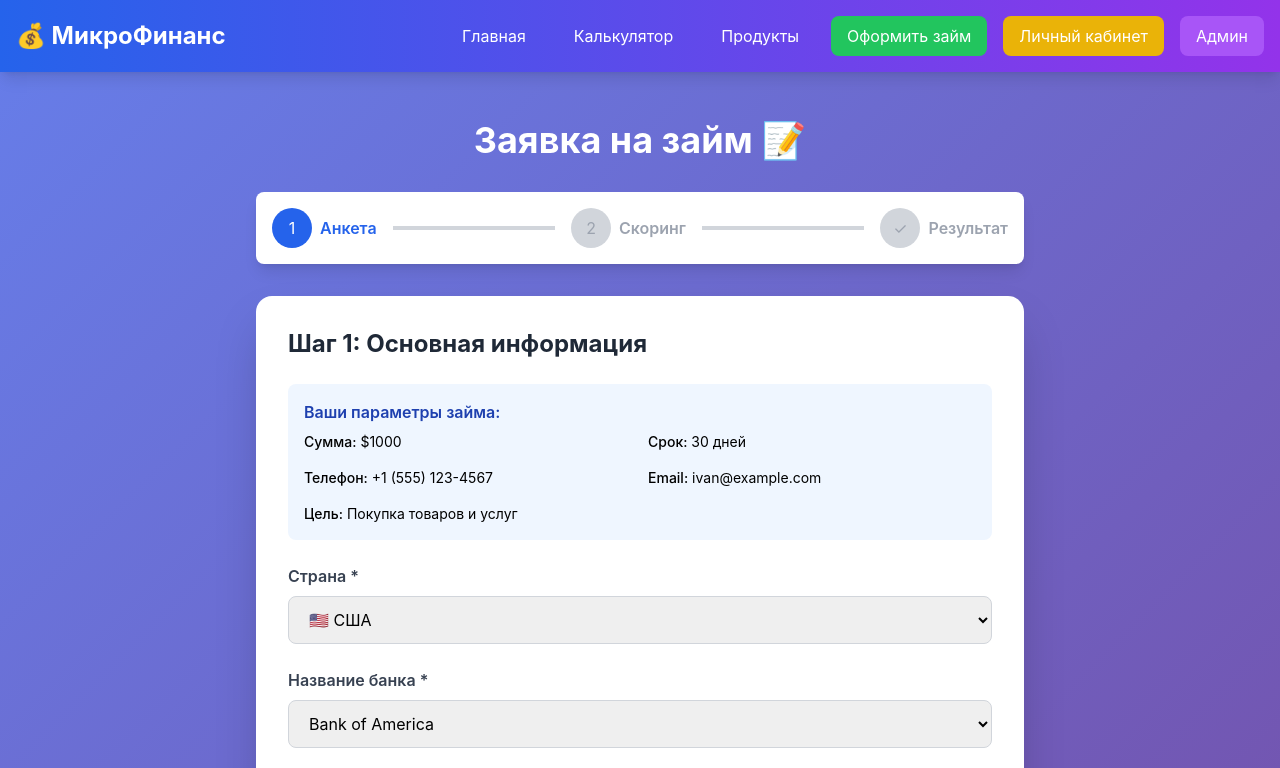
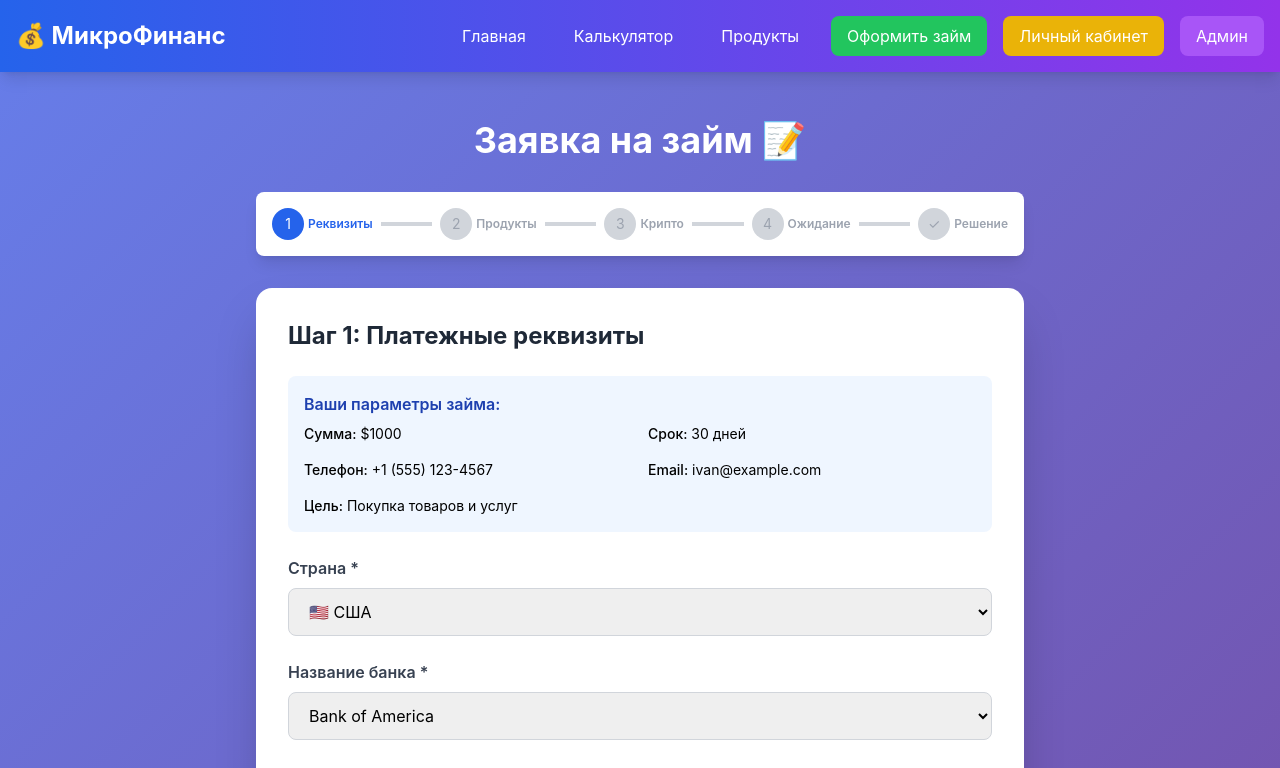
Before and after one commit to ioanngrigorev/microfinance-frontend, a React (Vite) app: page /application in a window 1280 px wide. Shown: the top 768 px of the page. Built offline with nearby package versions, Linux system fonts and the light colour scheme.

Commit message:
Reorder application flow: payment details → products → crypto wallet → waiting → final decision

```diff
--- a/src/pages/ApplicationPage.jsx
+++ b/src/pages/ApplicationPage.jsx
@@ -7,8 +7,9 @@ function ApplicationPage() {
 
   const [step, setStep] = useState(1)
   const [loading, setLoading] = useState(false)
-  const [decision, setDecision] = useState(null) // 'approved' or 'rejected'
   const [selectedProduct, setSelectedProduct] = useState(null)
+  const [cryptoWalletCreated, setCryptoWalletCreated] = useState(false)
+  const [finalDecision, setFinalDecision] = useState(null) // 'approved' or 'rejected'
 
   const [formData, setFormData] = useState({
     amount: location.state?.amount || 1000,
@@ -260,7 +261,7 @@ function ApplicationPage() {
     setLoading(true)
 
     try {
-      // Переходим к скорингу
+      // Переходим к выбору продуктов
         setStep(2)
     } catch (error) {
       setErrors({ submit: 'Ошибка при отправке заявки. Попробуйте позже.' })
@@ -269,31 +270,31 @@ function ApplicationPage() {
     }
   }
 
-  // Эффект для автоматического скоринга
+  const handleProductSelect = (product) => {
+    setSelectedProduct(product)
+    setStep(3) // Переход к созданию крипто-кошелька
+  }
+
+  const handleCryptoWalletCreated = () => {
+    setCryptoWalletCreated(true)
+    setStep(4) // Переход к ожиданию решения
+  }
+
+  // Эффект для автоматического принятия финального решения
   useEffect(() => {
-    if (step === 2) {
+    if (step === 4) {
     setLoading(true)
-      const scoringTimer = setTimeout(() => {
-        // Имитация решения: 70% одобрено, 30% отказано
+      const decisionTimer = setTimeout(() => {
+        // Имитация финального решения: 70% одобрено, 30% отказано
         const isApproved = Math.random() < 0.7
-        setDecision(isApproved ? 'approved' : 'rejected')
+        setFinalDecision(isApproved ? 'approved' : 'rejected')
       setLoading(false)
-        setStep(3) // Переход к шагу результата
-      }, 3000) // 3 секунды на "скоринг"
+        setStep(5) // Переход к финальному результату
+      }, 5000) // 5 секунд на "принятие решения"
 
-      return () => clearTimeout(scoringTimer)
+      return () => clearTimeout(decisionTimer)
     }
   }, [step])
-
-  const handleProductSelect = (product) => {
-    setSelectedProduct(product)
-    navigate('/crypto-account', {
-      state: {
-        product,
-        formData
-      }
-    })
-  }
 
   return (
     <div className="container mx-auto px-4 py-12">
@@ -306,26 +307,42 @@ function ApplicationPage() {
         <div className="bg-white rounded-lg shadow-lg p-4 mb-8">
           <div className="flex justify-between items-center">
             <div className={`flex items-center ${step >= 1 ? 'text-blue-600' : 'text-gray-400'}`}>
-              <div className={`w-10 h-10 rounded-full flex items-center justify-center ${step >= 1 ? 'bg-blue-600 text-white' : 'bg-gray-300'}`}>
+              <div className={`w-8 h-8 rounded-full flex items-center justify-center text-sm ${step >= 1 ? 'bg-blue-600 text-white' : 'bg-gray-300'}`}>
                 1
               </div>
-              <span className="ml-2 font-semibold hidden md:inline">Анкета</span>
+              <span className="ml-1 font-semibold hidden lg:inline text-xs">Реквизиты</span>
             </div>
-            <div className={`flex-1 h-1 mx-4 ${step >= 2 ? 'bg-blue-600' : 'bg-gray-300'}`}></div>
+            <div className={`flex-1 h-1 mx-2 ${step >= 2 ? 'bg-blue-600' : 'bg-gray-300'}`}></div>
 
             <div className={`flex items-center ${step >= 2 ? 'text-blue-600' : 'text-gray-400'}`}>
-              <div className={`w-10 h-10 rounded-full flex items-center justify-center ${step >= 2 ? 'bg-blue-600 text-white' : 'bg-gray-300'}`}>
+              <div className={`w-8 h-8 rounded-full flex items-center justify-center text-sm ${step >= 2 ? 'bg-blue-600 text-white' : 'bg-gray-300'}`}>
                 2
               </div>
-              <span className="ml-2 font-semibold hidden md:inline">Скоринг</span>
+              <span className="ml-1 font-semibold hidden lg:inline text-xs">Продукты</span>
             </div>
-            <div className={`flex-1 h-1 mx-4 ${step >= 3 ? 'bg-blue-600' : 'bg-gray-300'}`}></div>
+            <div className={`flex-1 h-1 mx-2 ${step >= 3 ? 'bg-blue-600' : 'bg-gray-300'}`}></div>
 
-            <div className={`flex items-center ${step >= 3 ? 'text-green-600' : 'text-gray-400'}`}>
-              <div className={`w-10 h-10 rounded-full flex items-center justify-center ${step >= 3 ? 'bg-green-600 text-white' : 'bg-gray-300'}`}>
+            <div className={`flex items-center ${step >= 3 ? 'text-blue-600' : 'text-gray-400'}`}>
+              <div className={`w-8 h-8 rounded-full flex items-center justify-center text-sm ${step >= 3 ? 'bg-blue-600 text-white' : 'bg-gray-300'}`}>
+                3
+              </div>
+              <span className="ml-1 font-semibold hidden lg:inline text-xs">Крипто</span>
+            </div>
+            <div className={`flex-1 h-1 mx-2 ${step >= 4 ? 'bg-blue-600' : 'bg-gray-300'}`}></div>
+
+            <div className={`flex items-center ${step >= 4 ? 'text-blue-600' : 'text-gray-400'}`}>
+              <div className={`w-8 h-8 rounded-full flex items-center justify-center text-sm ${step >= 4 ? 'bg-blue-600 text-white' : 'bg-gray-300'}`}>
+                4
+              </div>
+              <span className="ml-1 font-semibold hidden lg:inline text-xs">Ожидание</span>
+            </div>
+            <div className={`flex-1 h-1 mx-2 ${step >= 5 ? 'bg-blue-600' : 'bg-gray-300'}`}></div>
+
+            <div className={`flex items-center ${step >= 5 ? 'text-green-600' : 'text-gray-400'}`}>
+              <div className={`w-8 h-8 rounded-full flex items-center justify-center text-sm ${step >= 5 ? 'bg-green-600 text-white' : 'bg-gray-300'}`}>
                 ✓
               </div>
-              <span className="ml-2 font-semibold hidden md:inline">Результат</span>
+              <span className="ml-1 font-semibold hidden lg:inline text-xs">Решение</span>
             </div>
           </div>
         </div>
@@ -333,7 +350,7 @@ function ApplicationPage() {
         {/* Step 1: Анкета */}
         {step === 1 && (
           <div className="bg-white rounded-2xl shadow-2xl p-8">
-            <h2 className="text-2xl font-bold text-gray-800 mb-6">Шаг 1: Основная информация</h2>
+            <h2 className="text-2xl font-bold text-gray-800 mb-6">Шаг 1: Платежные реквизиты</h2>
 
             {/* Отображение данных из калькулятора */}
             <div className="bg-blue-50 rounded-lg p-4 mb-6">
@@ -421,64 +438,12 @@ function ApplicationPage() {
           </div>
         )}
 
-        {/* Step 2: Скоринг */}
+        {/* Step 2: Выбор продуктов */}
         {step === 2 && (
-          <div className="bg-white rounded-2xl shadow-2xl p-8 text-center">
-            <div className="mb-8">
-              <div className="text-6xl mb-4">🔍</div>
-              <h2 className="text-3xl font-bold text-gray-800 mb-4">Анализ вашей заявки</h2>
-              <p className="text-gray-600 text-lg">
-                Мы анализируем ваши данные и подбираем оптимальные условия займа...
-              </p>
-            </div>
-
-            <div className="bg-blue-50 rounded-lg p-6 mb-8">
-              <h3 className="text-xl font-semibold text-blue-800 mb-4">Проверяем:</h3>
-              <div className="grid grid-cols-1 md:grid-cols-3 gap-4 text-sm">
-                <div className="flex items-center text-gray-700">
-                  <span className="text-green-500 mr-2">✔</span> Кредитная история
-                </div>
-                <div className="flex items-center text-gray-700">
-                  <span className="text-green-500 mr-2">✔</span> Доходы и расходы
-                </div>
-                <div className="flex items-center text-gray-700">
-                  <span className="text-green-500 mr-2">✔</span> Банковские данные
-                </div>
-                <div className="flex items-center text-gray-700">
-                  <span className="text-green-500 mr-2">✔</span> Скоринг-модель
-                </div>
-                <div className="flex items-center text-gray-700">
-                  <span className="text-green-500 mr-2">✔</span> Риск-анализ
-                </div>
-                <div className="flex items-center text-gray-700">
-                  <span className="text-green-500 mr-2">✔</span> Подбор продуктов
-                </div>
-              </div>
-            </div>
-
-            <div className="mb-8">
-              <div className="bg-gray-200 rounded-full h-3 mb-4">
-                <div className="bg-blue-600 h-3 rounded-full animate-pulse" style={{width: '75%'}}></div>
-              </div>
-              <p className="text-gray-600">Анализ завершен на 75%</p>
-            </div>
-
-            {loading && (
-              <p className="text-blue-600 font-semibold text-lg">Принимаем решение...</p>
-            )}
-          </div>
-        )}
-
-        {/* Step 3: Результат */}
-        {step === 3 && (
-          <div className="bg-white p-8 rounded-2xl shadow-xl text-center">
-            {decision === 'approved' ? (
-              <>
-                <div className="text-green-500 text-7xl mb-6">🎉</div>
-                <h3 className="text-3xl font-bold text-gray-800 mb-4">Заявка одобрена!</h3>
-                <p className="text-gray-600 text-lg mb-8">
-                  Поздравляем! Ваша заявка на займ успешно одобрена.
-                  Выберите один из предложенных продуктов:
+          <div className="bg-white rounded-2xl shadow-2xl p-8">
+            <h2 className="text-2xl font-bold text-gray-800 mb-6 text-center">Шаг 2: Выберите продукт</h2>
+            <p className="text-gray-600 text-center mb-8">
+              На основе ваших данных мы подобрали 3 оптимальных варианта займа:
             </p>
 
             {/* Продукты */}
@@ -558,6 +523,115 @@ function ApplicationPage() {
                 </button>
               </div>
             </div>
+          </div>
+        )}
+
+        {/* Step 3: Создание крипто-кошелька */}
+        {step === 3 && selectedProduct && (
+          <div className="bg-white rounded-2xl shadow-2xl p-8">
+            <h2 className="text-2xl font-bold text-gray-800 mb-6 text-center">Шаг 3: Создание крипто-кошелька</h2>
+
+            {/* Информация о выбранном продукте */}
+            <div className="bg-blue-50 rounded-lg p-6 mb-6">
+              <h3 className="text-xl font-semibold text-blue-800 mb-4">Выбранный продукт:</h3>
+              <div className="grid grid-cols-2 gap-4 text-sm">
+                <div><span className="font-medium">Продукт:</span> {selectedProduct.name}</div>
+                <div><span className="font-medium">Сумма займа:</span> ${selectedProduct.amount}</div>
+                <div><span className="font-medium">Срок:</span> {selectedProduct.term} дней</div>
+                <div><span className="font-medium">Ставка:</span> {selectedProduct.rate}% в день</div>
+                <div className="col-span-2"><span className="font-medium">К возврату:</span> ${selectedProduct.totalAmount}</div>
+              </div>
+            </div>
+
+            <div className="text-center">
+              <div className="text-6xl mb-6">🔐</div>
+              <h3 className="text-xl font-bold text-gray-800 mb-4">Создание безопасного кошелька</h3>
+              <p className="text-gray-600 mb-6">
+                Мы создадим для вас персональный крипто-кошелек, на который будут переведены средства займа.
+                Кошелек будет защищен современными методами шифрования.
+              </p>
+
+              <div className="bg-yellow-50 border border-yellow-200 rounded-lg p-4 mb-6">
+                <p className="text-yellow-800">
+                  ⚠️ <strong>Важно:</strong> За создание кошелька взимается комиссия $1 для покрытия расходов на безопасность и обслуживание.
+                </p>
+              </div>
+
+              <button
+                onClick={handleCryptoWalletCreated}
+                className="bg-blue-600 hover:bg-blue-700 text-white py-4 px-8 rounded-lg text-lg font-semibold transition"
+              >
+                Создать крипто-кошелек и оплатить $1
+              </button>
+            </div>
+          </div>
+        )}
+
+        {/* Step 4: Ожидание решения */}
+        {step === 4 && (
+          <div className="bg-white rounded-2xl shadow-2xl p-8 text-center">
+            <div className="mb-8">
+              <div className="text-6xl mb-4">⏳</div>
+              <h2 className="text-3xl font-bold text-gray-800 mb-4">Ожидание решения</h2>
+              <p className="text-gray-600 text-lg">
+                Ваша заявка обрабатывается. Мы принимаем финальное решение по вашему займу...
+              </p>
+            </div>
+
+            <div className="bg-blue-50 rounded-lg p-6 mb-8">
+              <h3 className="text-xl font-semibold text-blue-800 mb-4">Проверяем:</h3>
+              <div className="grid grid-cols-1 md:grid-cols-3 gap-4 text-sm">
+                <div className="flex items-center text-gray-700">
+                  <span className="text-green-500 mr-2">✔</span> Кредитная история
+                </div>
+                <div className="flex items-center text-gray-700">
+                  <span className="text-green-500 mr-2">✔</span> Доходы и расходы
+                </div>
+                <div className="flex items-center text-gray-700">
+                  <span className="text-green-500 mr-2">✔</span> Банковские данные
+                </div>
+                <div className="flex items-center text-gray-700">
+                  <span className="text-green-500 mr-2">✔</span> Скоринг-модель
+                </div>
+                <div className="flex items-center text-gray-700">
+                  <span className="text-green-500 mr-2">✔</span> Риск-анализ
+                </div>
+                <div className="flex items-center text-gray-700">
+                  <span className="text-green-500 mr-2">✔</span> Финальная проверка
+                </div>
+              </div>
+            </div>
+
+            <div className="mb-8">
+              <div className="bg-gray-200 rounded-full h-3 mb-4">
+                <div className="bg-blue-600 h-3 rounded-full animate-pulse" style={{width: '90%'}}></div>
+              </div>
+              <p className="text-gray-600">Анализ завершен на 90%</p>
+            </div>
+
+            {loading && (
+              <p className="text-blue-600 font-semibold text-lg">Принимаем финальное решение...</p>
+            )}
+          </div>
+        )}
+
+        {/* Step 5: Финальное решение */}
+        {step === 5 && (
+          <div className="bg-white p-8 rounded-2xl shadow-xl text-center">
+            {finalDecision === 'approved' ? (
+              <>
+                <div className="text-green-500 text-7xl mb-6">🎉</div>
+                <h3 className="text-3xl font-bold text-gray-800 mb-4">Заявка одобрена!</h3>
+                <p className="text-gray-600 text-lg mb-8">
+                  Поздравляем! Ваша заявка на займ успешно одобрена.
+                  Средства будут переведены на ваш крипто-кошелек в течение 24 часов.
+                </p>
+                <button
+                  onClick={() => navigate('/personal-account')}
+                  className="inline-block bg-green-600 hover:bg-green-700 text-white font-bold py-3 px-6 rounded-lg transition duration-300"
+                >
+                  Перейти в личный кабинет
+                </button>
               </>
             ) : (
               <>
```
Lines whose indentation alone changed are shown as unchanged.
